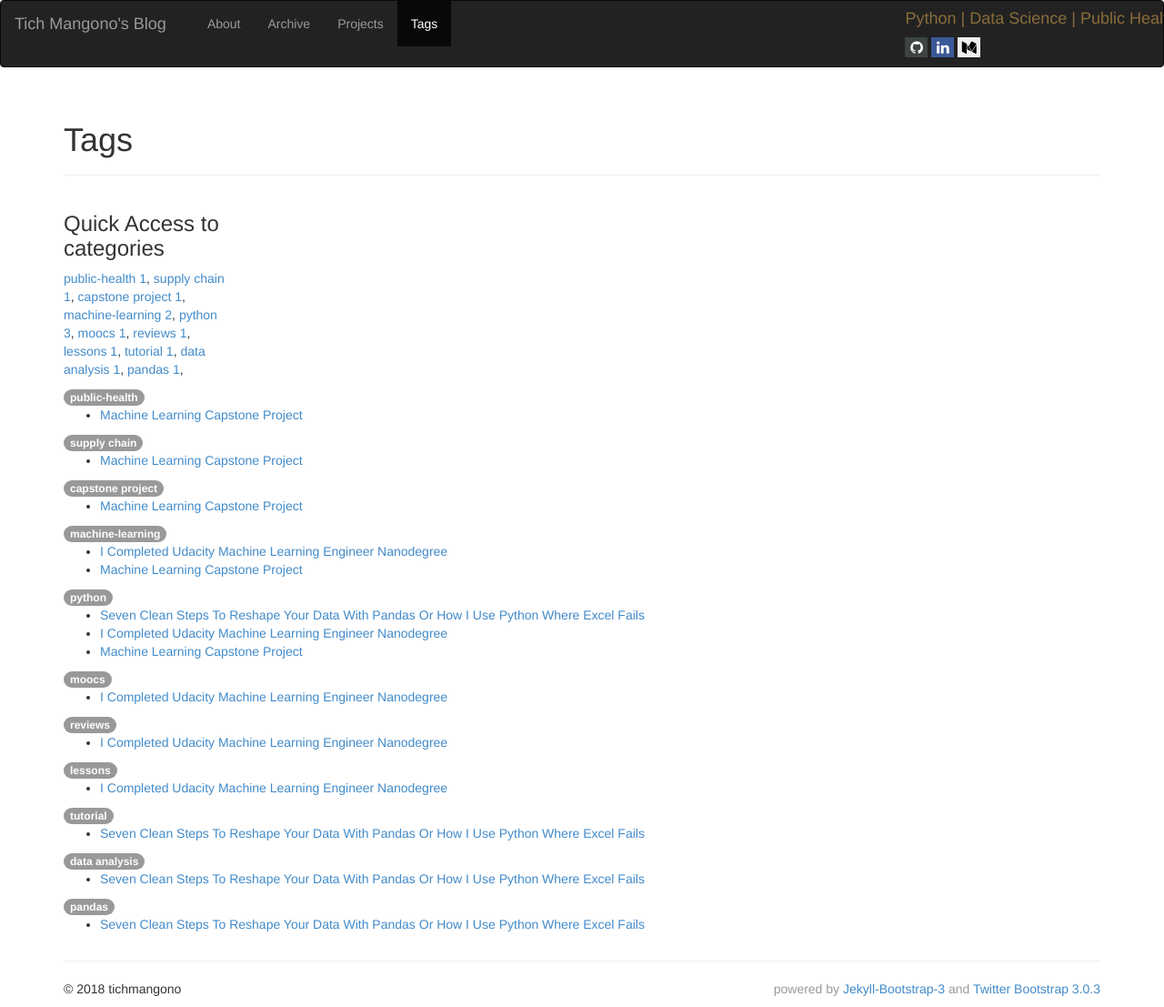
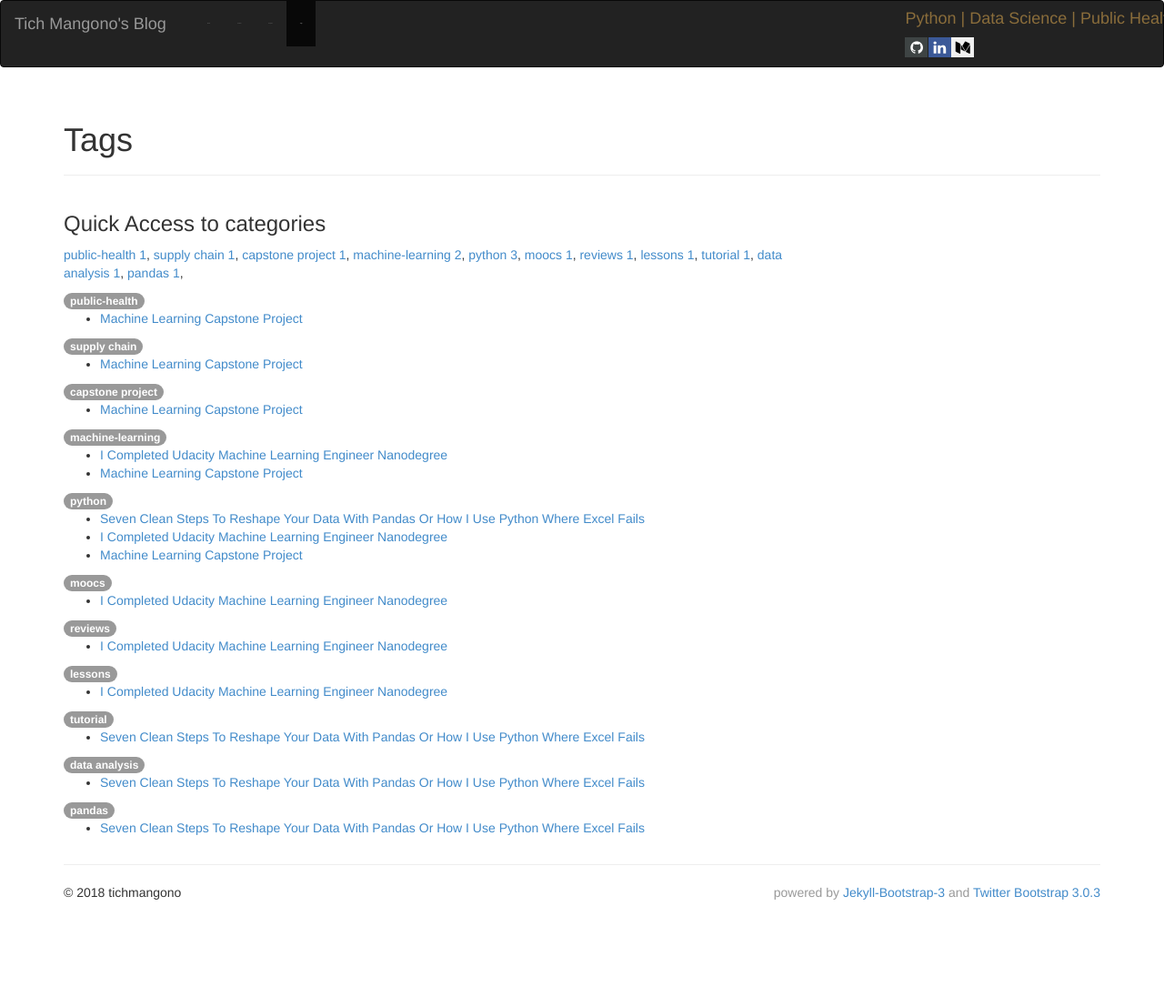
Before and after one commit to tichmangono/tichmangono.github.io, a Jekyll site: the page built from tags.html, in a window 1280 px wide. Shown: the whole page at 91% size. Built offline with Jekyll 4.4.1, drawn with Linux system fonts in a browser that asks for light colours; nearby versions of some CDN libraries; library files that are not in the unit come from our copies; after the commit the page ends 1001 px from its top, so only the background shows below that.

Commit message:
using rem

```diff
--- a/assets/css/main.css
+++ b/assets/css/main.css
@@ -1,12 +1,15 @@
 
 .navbar-header {
-  font-size: 25px;
+  font-size: 1.6px;
 
 }
 
+.navbar-nav {
+    font-size: 1.25px
+}
 /* Font size*/
 .html {
-    font-size: 16px;
+    font-size: 1.1rem;
 }
 
 
--- a/tags.html
+++ b/tags.html
@@ -5,7 +5,7 @@
 group: navigation
 ---
 {% include JB/setup %}
-<div class="card" style="width: 18rem;">
+<div class="card" style="width: 80rem;">
   <!--<img class="card-img-top" src="..." alt="Card image cap">-->
   <div class="card-body">
     <h3 class="card-title">Quick Access to categories</h3>
```
